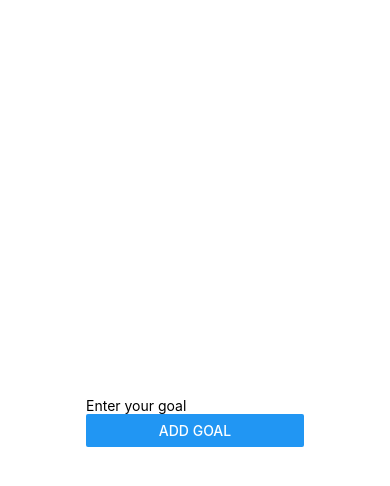
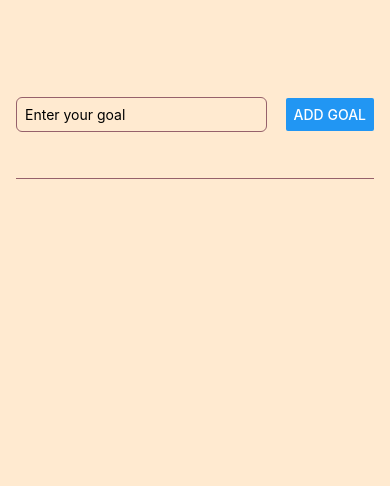
Before and after one commit to Dominika1708/react-native-goals, a React Native app: screen / in a window 390 px wide. Shown: the top 486 px of the page. Built offline with nearby package versions, Linux system fonts and the light colour scheme.

Commit message:
styles update

```diff
--- a/App.js
+++ b/App.js
@@ -1,6 +1,13 @@
 import { StatusBar } from "expo-status-bar";
 import { useState } from "react";
-import { Button, StyleSheet, Text, TextInput, View } from "react-native";
+import {
+  Button,
+  ScrollView,
+  StyleSheet,
+  Text,
+  TextInput,
+  View,
+} from "react-native";
 
 export default function App() {
   const [goalText, setGoalText] = useState("");
@@ -8,19 +15,29 @@ export default function App() {
 
   const InputHandler = (enteredText) => {
     setGoalText(enteredText);
-  }
+  };
 
   const addGoal = () => {
     setGoalsLIst((currentList) => [...currentList, goalText]);
   };
   return (
     <View style={styles.container}>
-      <View>
-      <TextInput placeholder="Enter your goal" onChangeText={InputHandler}/>
-      <Button title="Add Goal" onPress={addGoal}/>
+      <View style={styles.inputBox}>
+        <TextInput
+          style={styles.input}
+          placeholder="Enter your goal"
+          onChangeText={InputHandler}
+        />
+        <Button title="Add Goal" onPress={addGoal} />
       </View>
-      <View>
-        {goalsList.map((goal) => <Text key={goal}>{goal}</Text>)}
+      <View style={styles.goalsBox}>
+        <ScrollView alwaysBounceVertical={false}>
+          {goalsList.map((goal) => (
+            <View style={styles.goalItem} key={goal}>
+              <Text style={styles.goalText}>{goal}</Text>
+            </View>
+          ))}
+        </ScrollView>
       </View>
       <StatusBar style="auto" />
     </View>
@@ -30,8 +47,37 @@ export default function App() {
 const styles = StyleSheet.create({
   container: {
     flex: 1,
-    backgroundColor: "#fff",
+    backgroundColor: "#FFEAD0",
+    paddingTop: 50,
+    paddingHorizontal: 16,
+  },
+  inputBox: {
+    flex: 1,
+    flexDirection: "row",
+    justifyContent: "space-between",
     alignItems: "center",
-    justifyContent: "center",
+    marginBottom: 24,
+    borderBottomWidth: 1,
+    borderBottomColor: "#96616B",
+  },
+  input: {
+    borderWidth: 1,
+    borderColor: "#96616B",
+    borderRadius: 6,
+    width: "70%",
+    marginRight: 8,
+    padding: 8,
+  },
+  goalsBox: {
+    flex: 5,
+  },
+  goalItem: {
+    margin: 8,
+    padding: 8,
+    borderRadius: 6,
+    backgroundColor: "#113537",
+  },
+  goalText: {
+    color: "#fff",
   },
 });
```
